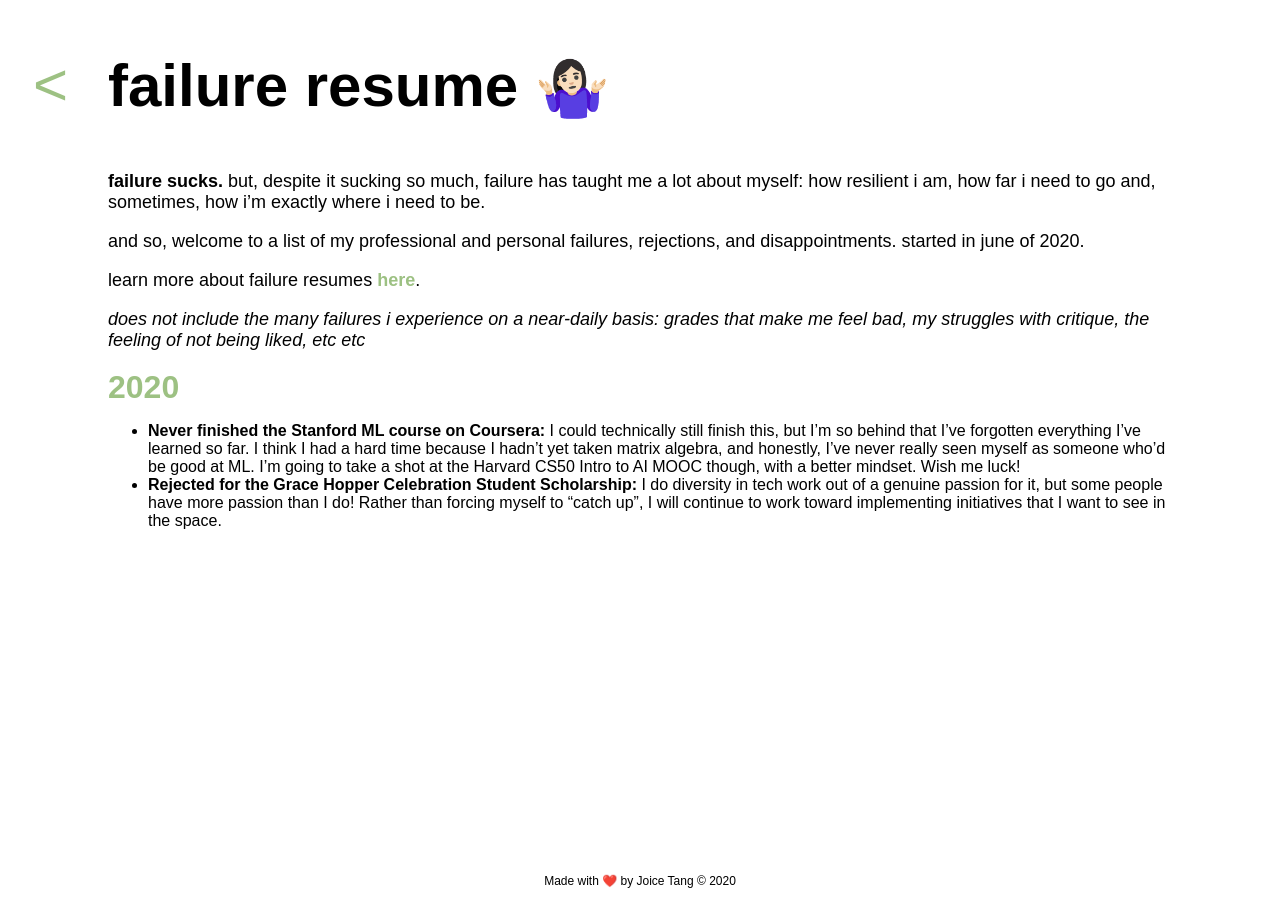
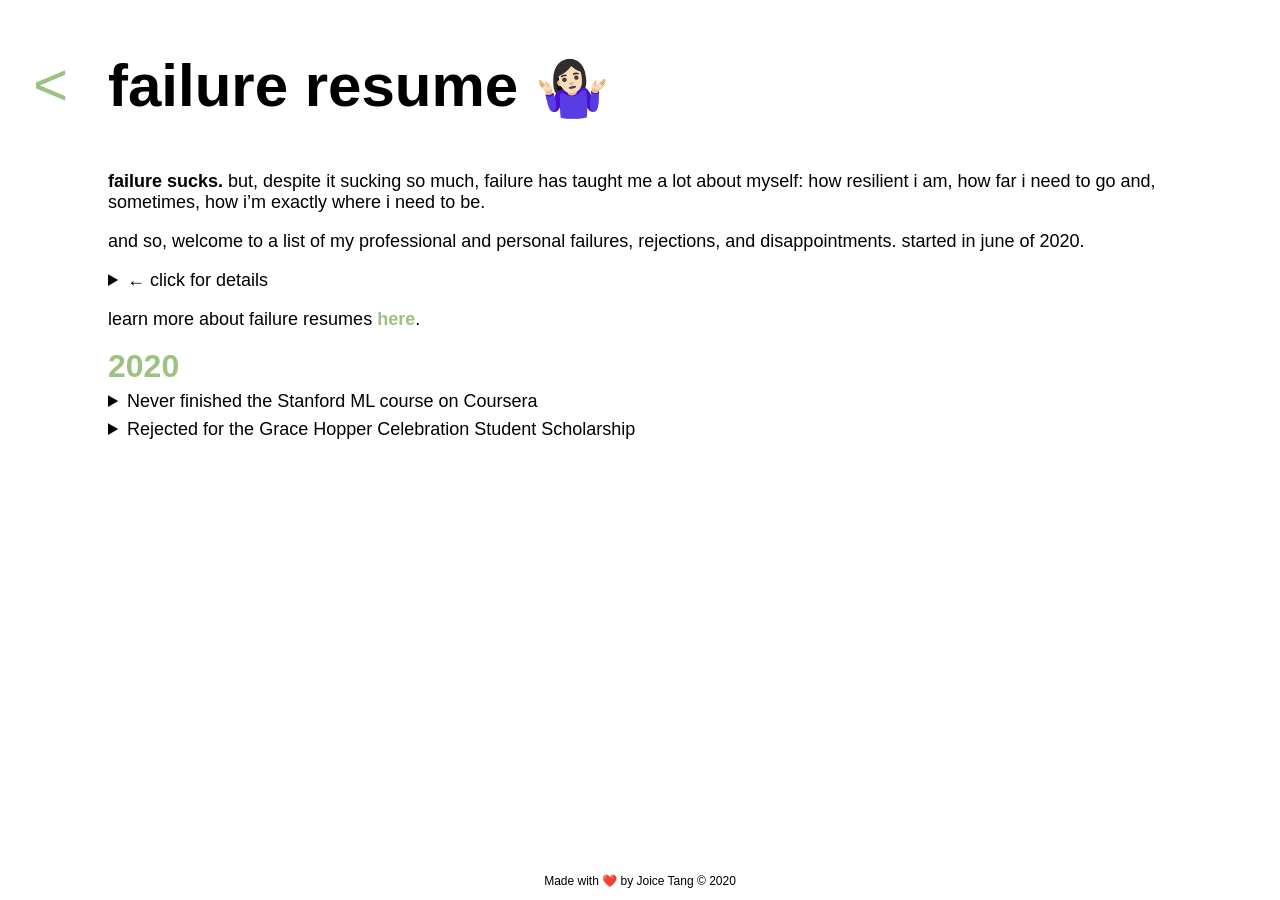
Before and after one commit to joitng/joitng.github.io, a Jekyll site: the page built from failure.md, in a window 1280 px wide. Built offline with Jekyll 4.4.1, drawn with Linux system fonts in a browser that asks for light colours.

Commit message:
better styling decisions + added toggles

```diff
--- a/_sass/main.scss
+++ b/_sass/main.scss
@@ -67,6 +67,18 @@
     a:hover {
         text-decoration: none;
         color: $main-font-color;
+    }
+}
+
+details {
+    margin-top: 5pt;
+
+    summary {
+        font-size: 18px;
+    }
+
+    p {
+        font-size: 17px;
     }
 }
 
--- a/failure.md
+++ b/failure.md
@@ -8,11 +8,25 @@
 **failure sucks.** but, despite it sucking so much, failure has taught me a lot about myself: how resilient i am, how far i need to go and, sometimes, how i'm exactly where i need to be.
 
 and so, welcome to a list of my professional and personal failures, rejections, and disappointments. started in june of 2020.
+<details>
+    <summary>← click for details</summary>
+    <p>
+    does not include the many failures i experience on a near-daily basis: grades that make me feel bad, my struggles with critique, the feeling of not being liked, etc etc
+    </p>
+</details>
 
 learn more about failure resumes [here](https://www.mentalfloss.com/article/573154/failure-resume-benefits){:target="_blank"}.
 
-_does not include the many failures i experience on a near-daily basis: grades that make me feel bad, my struggles with critique, the feeling of not being liked, etc etc_
-
 ### 2020
-- **Never finished the Stanford ML course on Coursera:** I could technically still finish this, but I'm so behind that I've forgotten everything I've learned so far. I think I had a hard time because I hadn't yet taken matrix algebra, and honestly, I've never really seen myself as someone who'd be good at ML. I'm going to take a shot at the Harvard CS50 Intro to AI MOOC though, with a better mindset. Wish me luck!
-- **Rejected for the Grace Hopper Celebration Student Scholarship:** I do diversity in tech work out of a genuine passion for it, but some people have more passion than I do! Rather than forcing myself to "catch up", I will continue to work toward implementing initiatives that I want to see in the space.
+<details>
+    <summary>Never finished the Stanford ML course on Coursera</summary>
+    <p>
+    I could technically still finish this, but I'm so behind that I've forgotten everything I've learned so far. I think I had a hard time because I hadn't yet taken matrix algebra, and honestly, I've never really seen myself as someone who'd be good at ML. I'm going to take a shot at the Harvard CS50 Intro to AI MOOC though, with a better mindset. Wish me luck!
+    </p>
+</details>
+<details>
+    <summary>Rejected for the Grace Hopper Celebration Student Scholarship</summary>
+    <p>
+        I do diversity in tech work out of a genuine passion for it, but some people have more passion than I do! Rather than forcing myself to "catch up", I will continue to work toward implementing initiatives that I want to see in the space.
+    </p>
+</details>
```
